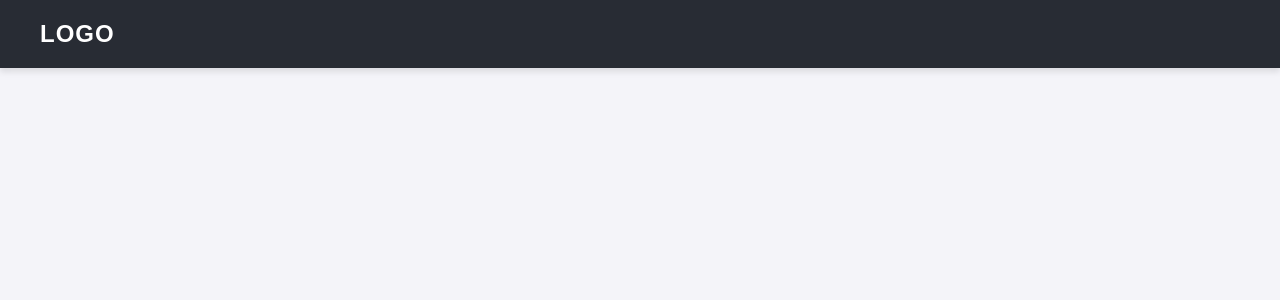
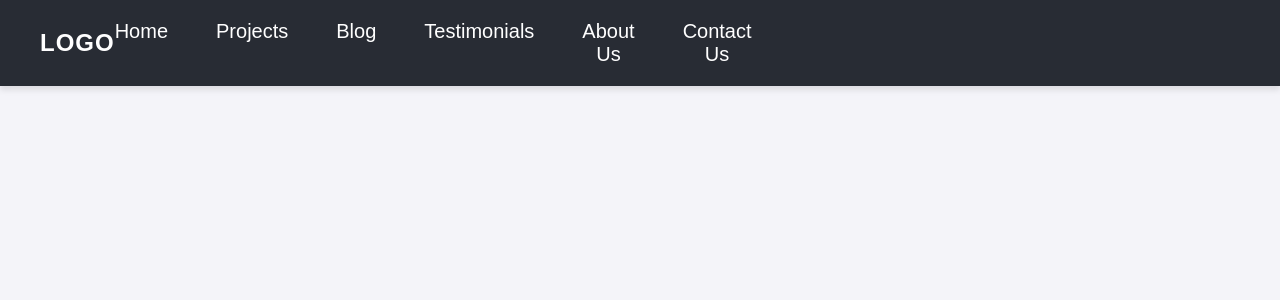
Before and after one commit to rajjitlai/react-templates-FREE, a React (Vite) app: page / in a window 1280 px wide. Shown: the top 300 px of the page. Built offline with nearby package versions, Linux system fonts and the light colour scheme.

Commit message:
header-fixes

```diff
--- a/src/Components/Header_framer-motion/Header.jsx
+++ b/src/Components/Header_framer-motion/Header.jsx
@@ -40,6 +40,15 @@ const Header = () => {
     return (
         <header className="header">
             <div className="header__logo">LOGO</div>
+            <div className='header__show'>
+                <ul className="header__navList">
+                    {navLinks.map((link) => (
+                        <li key={link.label} className="header__navItem">
+                            <a href={link.path}>{link.label}</a>
+                        </li>
+                    ))}
+                </ul>
+            </div>
             <motion.nav
                 className="header__nav"
                 initial={false}
--- a/src/Components/Header_framer-motion/header.scss
+++ b/src/Components/Header_framer-motion/header.scss
@@ -22,6 +22,7 @@ a {
 }
 
 .header {
+    width: 100%;
     display: flex;
     justify-content: space-between;
     align-items: center;
@@ -35,6 +36,15 @@ a {
         font-size: 1.5rem;
         font-weight: bold;
         letter-spacing: 1px;
+    }
+
+    &__show{
+        width: 100%;
+        display: none;
+
+        @media (min-width: 768px) {
+            display: flex;
+        }
     }
 
     &__toggle {
```
